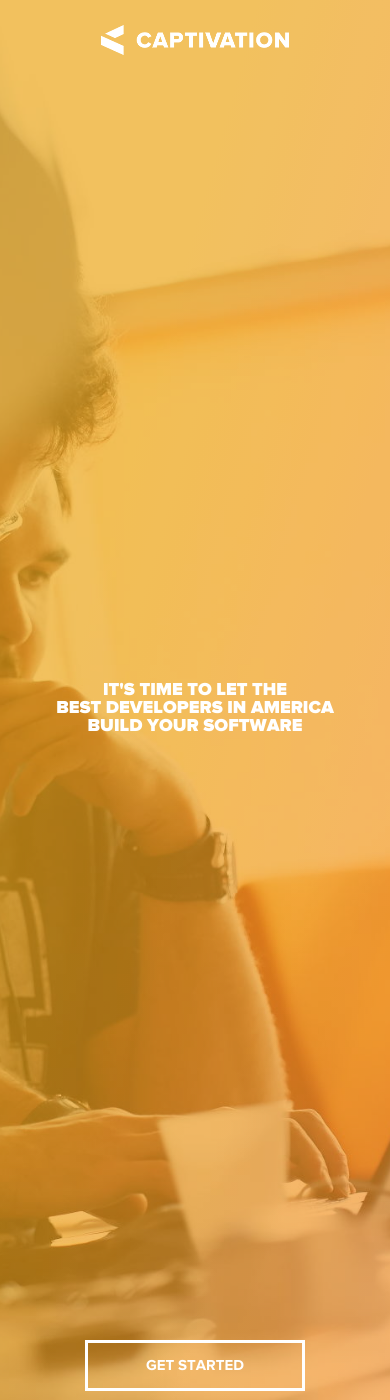
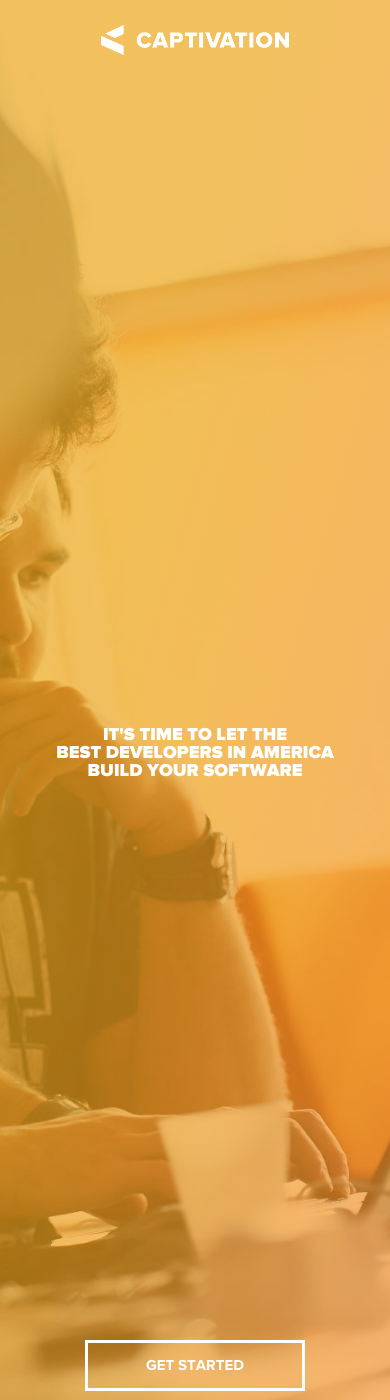
Before and after one commit to isabella232/captivationsoftware.github.io-archive, a Jekyll site: the page built from index.html, in a window 390 px wide and 1400 px high. Built offline with Jekyll 4.4.1, drawn with Linux system fonts in a browser that asks for light colours; nearby versions of some CDN libraries; some web fonts are replaced.

Commit message:
Padding tweak

```diff
--- a/css/responsive.css
+++ b/css/responsive.css
@@ -27,7 +27,7 @@
 
 @media (max-width: 991px) {
   .hero {
-    margin-top: 0;
+    margin-top: 7.5em;
   }
 
   .content .main.container {
```
